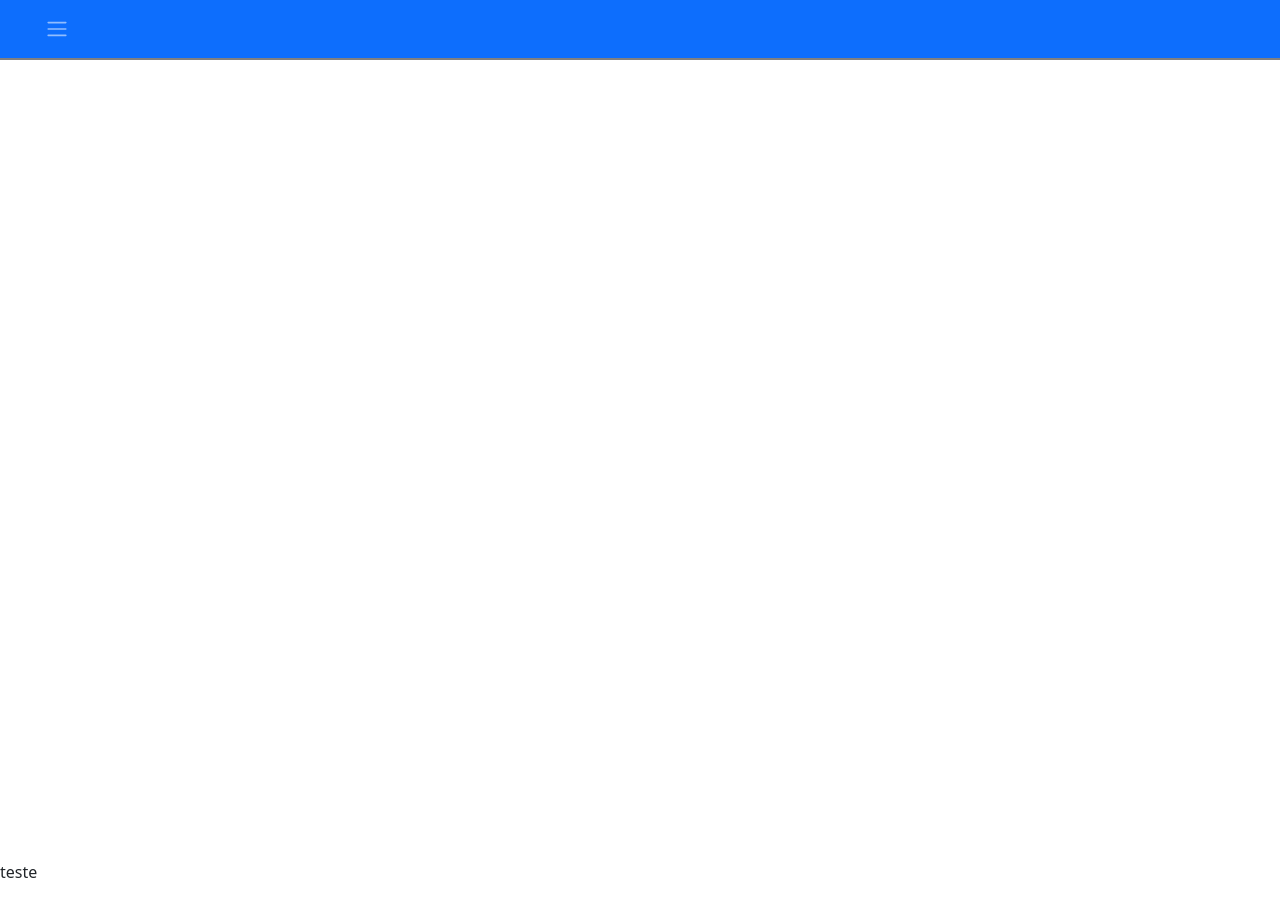
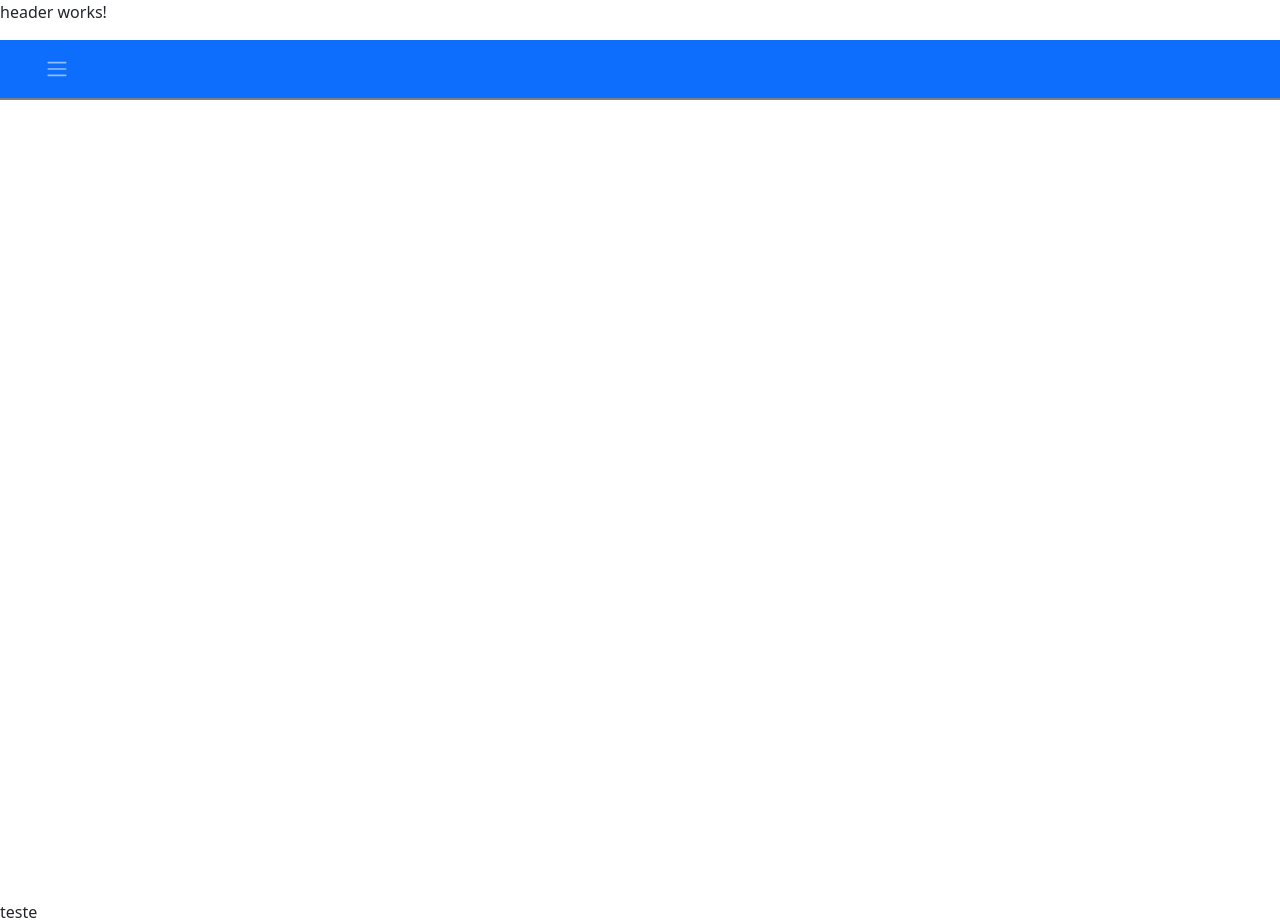
Before and after one commit to Brunostaine/rav-relatorio-de-avaliacao-angular, an Angular app: page / in a window 1280 px wide. Before the commit the page ends 884 px from the top, so only its background shows below. Built offline with nearby package versions, Linux system fonts and the light colour scheme.

Commit message:
adicionando o header

```diff
--- /dev/null
+++ b/src/app/pages/header/header.component.html
@@ -0,0 +1 @@
+<p>header works!</p>
--- /dev/null
+++ b/src/app/pages/header/header.component.ts
@@ -0,0 +1,15 @@
+import { Component, OnInit } from '@angular/core';
+
+@Component({
+  selector: 'app-header',
+  templateUrl: './header.component.html',
+  styleUrls: ['./header.component.css']
+})
+export class HeaderComponent implements OnInit {
+
+  constructor() { }
+
+  ngOnInit(): void {
+  }
+
+}
--- a/src/app/pages/home/home-routing.module.ts
+++ b/src/app/pages/home/home-routing.module.ts
@@ -1,3 +1,4 @@
+import { HeaderComponent } from './../header/header.component';
 import { NgModule } from '@angular/core';
 import { RouterModule, Routes } from '@angular/router';
 import { AddAlunoComponent } from 'src/app/componentes/add-aluno/add-aluno.component';
@@ -11,6 +12,7 @@
     {path: '', component: HomeComponent,
         children: [
             {path: '', component: NavbarComponent},
+            {path: '', component: HeaderComponent},
             { path: 'alunos', component: ListaAlunosComponent },
             { path: 'add-aluno', component: AddAlunoComponent },
             { path: 'form', component: AddAlunoComponent },
--- a/src/app/pages/home/home.component.html
+++ b/src/app/pages/home/home.component.html
@@ -1,6 +1,5 @@
-
+<app-header></app-header>
 <app-navbar></app-navbar>
-
 teste
 
 <router-outlet></router-outlet>
--- a/src/app/pages/home/home.module.ts
+++ b/src/app/pages/home/home.module.ts
@@ -1,3 +1,4 @@
+import { HeaderComponent } from './../header/header.component';
 import { NavbarComponent } from './../navbar/navbar.component';
 import { CommonModule } from '@angular/common';
 import { NgModule } from '@angular/core';
@@ -8,7 +9,7 @@
 import { HomeComponent } from './home.component';
 
 @NgModule({
-  declarations: [HomeComponent, NavbarComponent],
+  declarations: [HomeComponent, NavbarComponent, HeaderComponent],
   imports: [
     CommonModule,
     HomeRoutingModule,
```
Also changed, not shown: src/app/pages/header/header.component.css (added), 1 other file (tests, documents, lock files or other folders).
